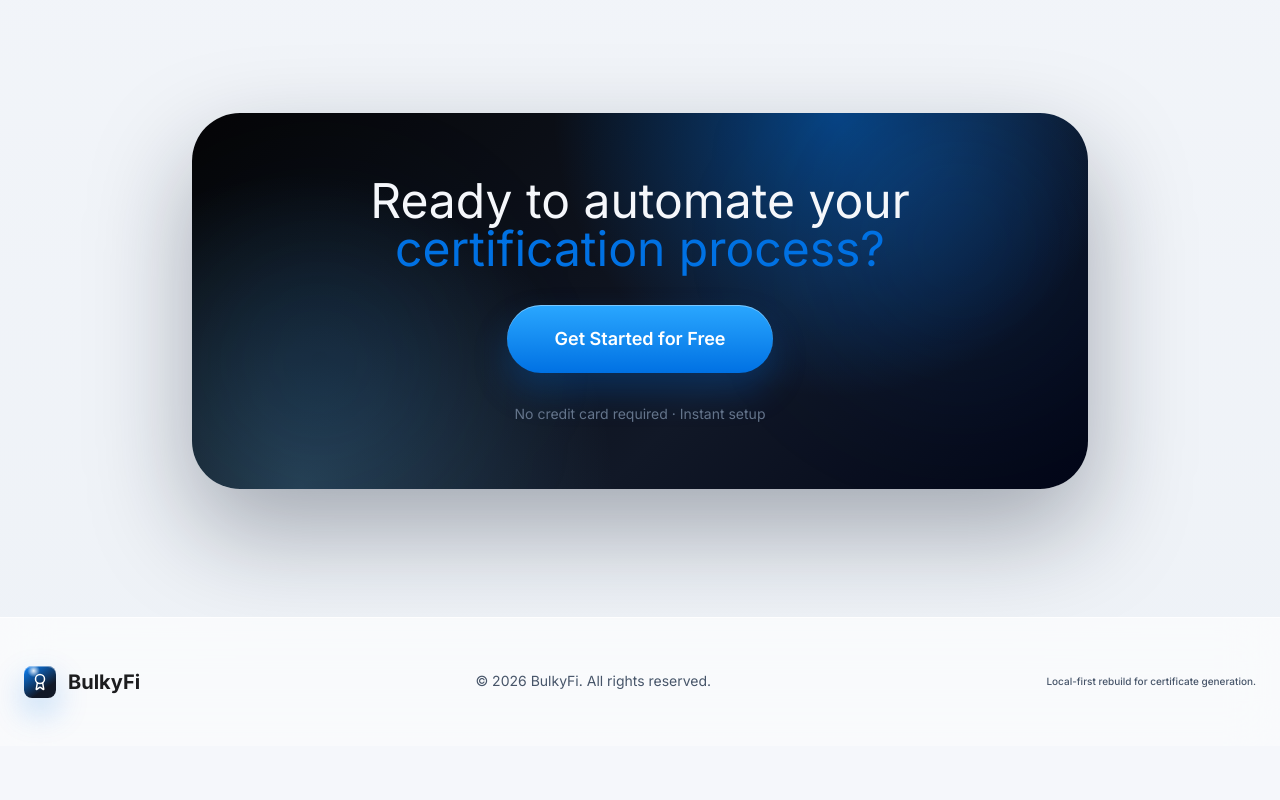
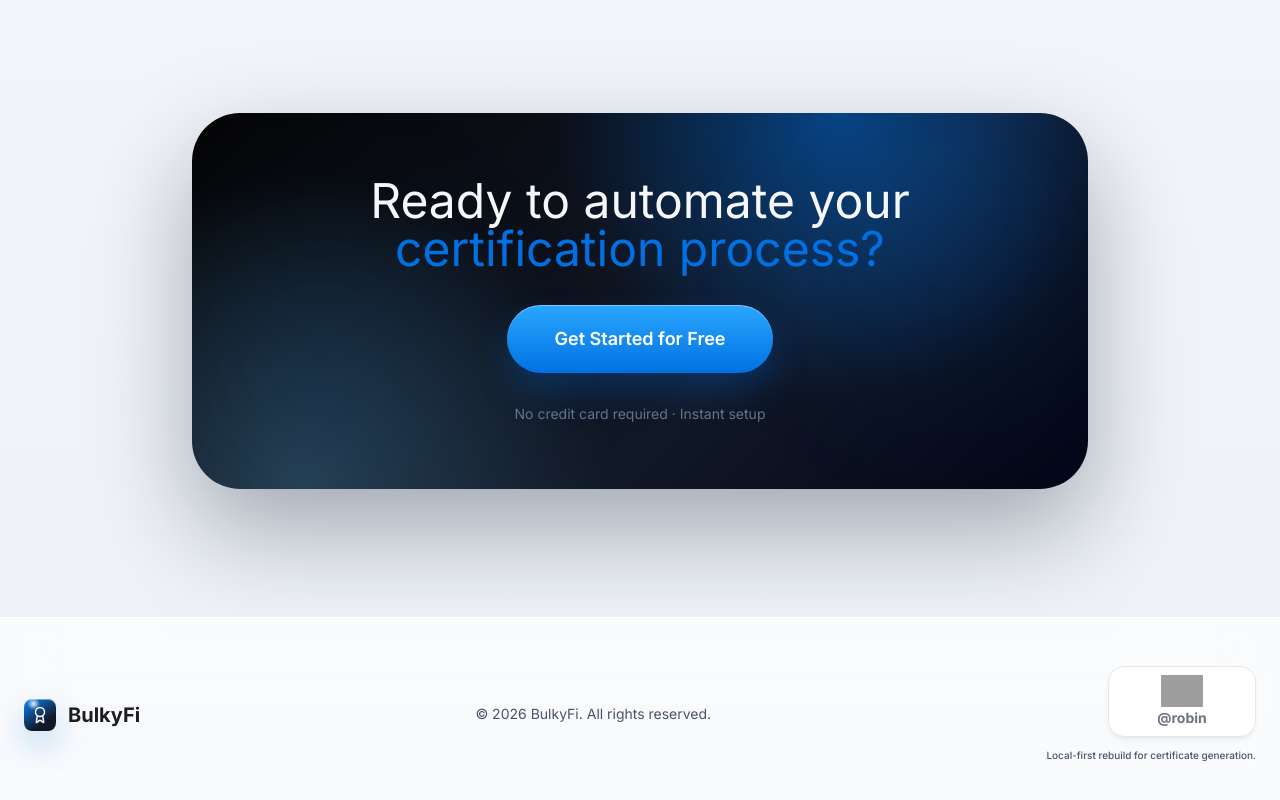
Before and after one commit to robinfrancis186/bulkyfi, a React (Vite) app: page / in a window 1280 px wide. Shown: the part 2273-3073 px from the top of the page. Before the commit the page ends 3019 px from the top, so only its background shows below. Built offline with nearby package versions, Linux system fonts and the light colour scheme; grey boxes are pictures that could not be loaded.

Commit message:
Add Chai4Me support link

```diff
--- a/src/App.tsx
+++ b/src/App.tsx
@@ -447,12 +447,31 @@ function Footer() {
     <footer className="footer-glass border-t border-ink-100 bg-white py-12">
       <div className="mx-auto flex max-w-7xl flex-col items-center justify-between gap-8 px-6 md:flex-row">
         <Brand compact />
-        <div className="text-sm text-ink-500">© 2026 {APP_NAME}. All rights reserved.</div>
-        <div className="text-[10px] font-medium text-ink-500">
-          Local-first rebuild for certificate generation.
+        <div className="text-center text-sm text-ink-500 md:text-left">© 2026 {APP_NAME}. All rights reserved.</div>
+        <div className="flex flex-col items-center gap-3 md:items-end">
+          <SupportBadge />
+          <div className="text-center text-[10px] font-medium text-ink-500 md:text-right">
+            Local-first rebuild for certificate generation.
+          </div>
         </div>
       </div>
     </footer>
+  );
+}
+
+function SupportBadge() {
+  return (
+    <a
+      className="chai-support"
+      href="https://chai4.me/robin"
+      target="_blank"
+      rel="noopener noreferrer"
+      title="Support robin on Chai4Me"
+      aria-label="Support robin on Chai4Me"
+    >
+      <img src="https://chai4.me/icons/wordmark.png" alt="Chai4Me" />
+      <span>@robin</span>
+    </a>
   );
 }
 
--- a/src/styles.css
+++ b/src/styles.css
@@ -304,6 +304,48 @@
 .sidebar-nav svg,
 .workspace-switch svg {
   color: #2aa7ff;
+}
+
+.chai-support {
+  display: inline-flex;
+  flex-direction: column;
+  align-items: center;
+  justify-content: center;
+  min-width: 148px;
+  border: 1px solid #e5e7eb;
+  border-radius: 16px;
+  padding: 8px 32px;
+  color: #6b7280;
+  background: #fff;
+  box-shadow: 0 4px 6px -1px rgba(15, 23, 42, .05), 0 2px 4px -2px rgba(15, 23, 42, .05);
+  text-decoration: none;
+  transition: border-color .18s ease, box-shadow .18s ease, transform .18s ease;
+}
+
+.chai-support:hover {
+  border-color: rgba(0, 113, 227, .28);
+  box-shadow: 0 16px 34px -22px rgba(0, 113, 227, .42), 0 8px 18px -16px rgba(15, 23, 42, .22);
+  transform: translateY(-2px);
+}
+
+.chai-support:focus-visible {
+  outline: 3px solid rgba(0, 113, 227, .24);
+  outline-offset: 4px;
+}
+
+.chai-support img {
+  height: 32px;
+  max-width: 118px;
+  object-fit: contain;
+  margin-bottom: 4px;
+}
+
+.chai-support span {
+  color: #6b7280;
+  font-family: Inter, ui-sans-serif, system-ui, sans-serif;
+  font-size: 14px;
+  font-weight: 700;
+  line-height: 1.2;
 }
 
 .sidebar-footer {
```
